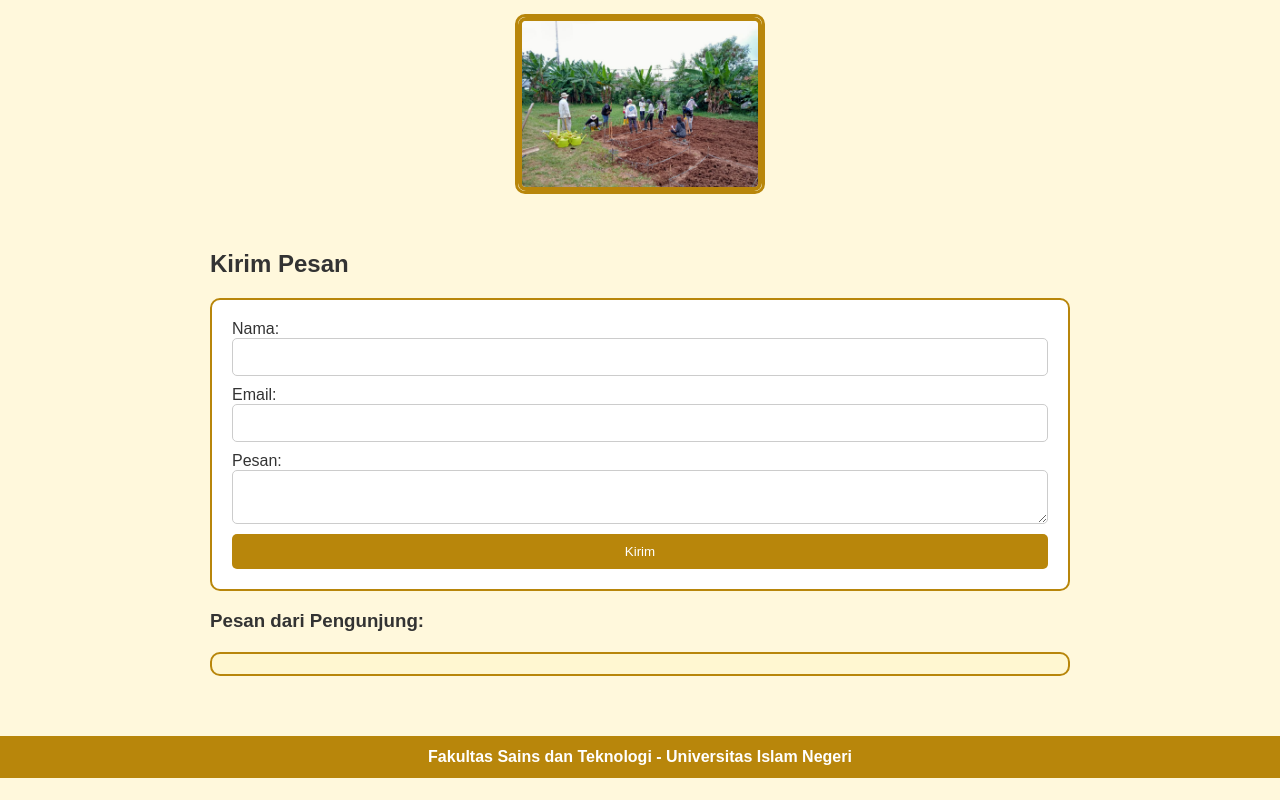
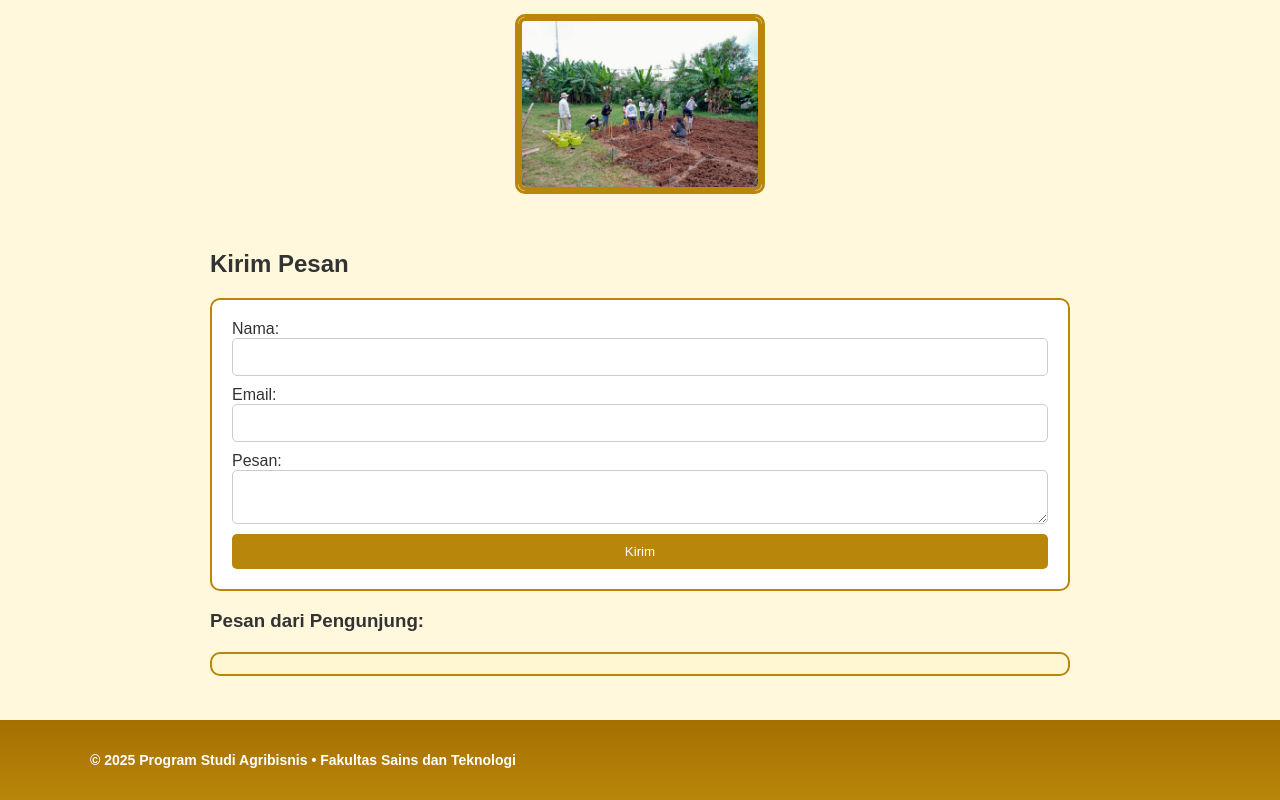
Before and after one commit to mohammadkemalgibran-ops/agribisnis_website, a plain HTML site: page galeri.html in a window 1280 px wide. Shown: the part 368-1168 px from the top of the page. Before the commit the page ends 1146 px from the top, so only its background shows below. Drawn offline with Linux system fonts and the light colour scheme; no server answers.

Commit message:
Update galeri.html

```diff
--- a/galeri.html
+++ b/galeri.html
@@ -163,8 +163,10 @@
     <div id="pesanList" class="pesan-list"></div>
   </main>
 
-  <footer>
-    Fakultas Sains dan Teknologi - Universitas Islam Negeri
+  <footer class="site-footer">
+    <div class="container footer-inner">
+      <p>© 2025 Program Studi Agribisnis • Fakultas Sains dan Teknologi</p>
+    </div>
   </footer>
 
   <!-- Firebase -->
```
